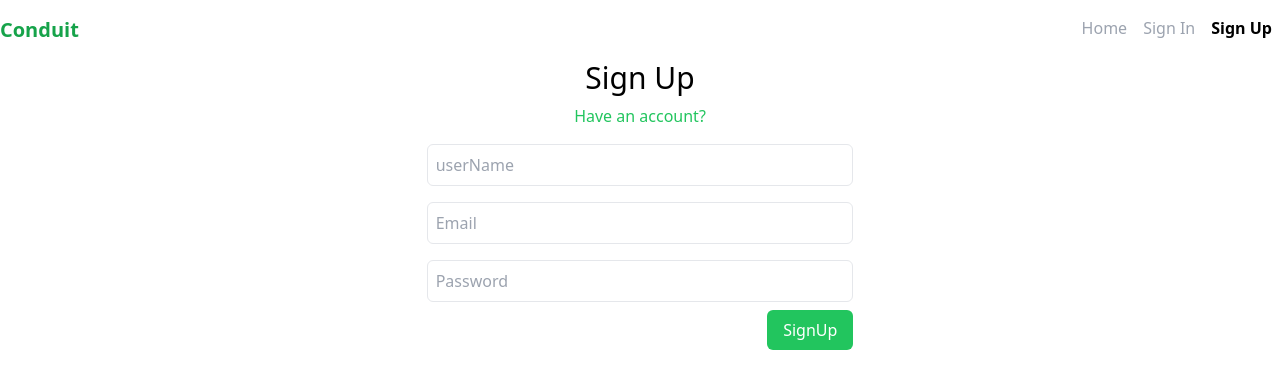
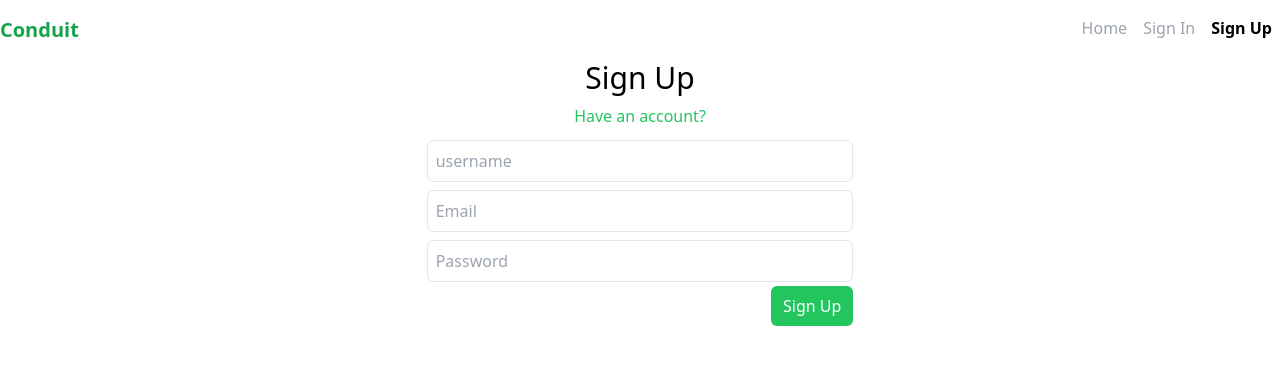
Before and after one commit to SmithankumarR/Blog-App, a React (Create React App) app in the folder blog-app/: page /sign-up in a window 1280 px wide. Shown: the top 388 px of the page. Built offline with nearby package versions, Linux system fonts and the light colour scheme.

Commit message:
Login and SignUp validation

```diff
--- a/blog-app/src/components/SignIn.js
+++ b/blog-app/src/components/SignIn.js
@@ -1,30 +1,64 @@
-import React from 'react'
-
+import React from "react";
+import validate from "../utils/validate";
 class SignIn extends React.Component {
     state = {
-        inputText: "",
-        password: null,
-    }
-    handleInput = ({ target: { value } }) => {
-        this.setState({
-            inputText: value,
-            password: value
-        })
-    }
+        email: "",
+        password: "",
+        errors: {
+            email: "",
+            password: "",
+        },
+    };
+    handleOnChange = (event) => {
+        let { name, value } = event.target;
+        let errors = { ...this.state.errors };
+        validate(errors, name, value)
+
+        this.setState({ [name]: value, errors, });
+    };
+    handleSubmit = (event) => {
+        event.preventDefault();
+    };
     render() {
+        const { email, password, errors } = this.state;
         return (
-                <form className='w-1/3 mx-auto relative '>
-                <h1 className='text-3xl text-center'>Sign in</h1>
-                <h3 className='text-green-500 font-medium my-2 text-center'>Need an account?</h3>
+            <form className="w-1/3 mx-auto relative " onSubmit={this.handleSubmit}>
+                <h1 className="text-3xl text-center">Sign in</h1>
+                <h3 className="text-green-500 font-medium my-2 text-center">
+                    Need an account?
+                </h3>
                 <fieldset>
                     <div>
-                        <input className='border p-2 rounded-md my-1 w-full' type="email" value={this.state.inputText} placeholder='Email' onChange={this.handleInput} />
-                        <input className='border p-2 rounded-md my-1 w-full' type="password" value={this.state.password} name="password" onClick={this.handleInput} placeholder='Password' />
+                        <input
+                            className="border p-2 rounded-md my-1 w-full"
+                            type="email"
+                            name="email"
+                            placeholder="Email"
+                            onChange={this.handleOnChange}
+                            value={email}
+                        />
+                        <span className="m-4 text-red-600 text-center font-semibold">{errors.email}</span>
+                        <input
+                            className="border p-2 rounded-md my-1 w-full"
+                            type="password"
+                            name="password"
+                            onChange={this.handleOnChange}
+                            placeholder="Password"
+                            value={password}
+                        />
+                        <span className="m-4 text-red-600 text-center font-semibold">{errors.password}</span>
                     </div>
-                        <button type="submit" value="Sign in" className='bg-green-500 rounded-md absolute right-0  text-white py-2 px-3 hover:bg-green-600'>Sign In</button>
+                    <button
+                        type="submit"
+                        value="Sign in"
+                        disabled={errors.email || errors.password}
+                        className="bg-green-500 rounded-md absolute right-0  text-white py-2 px-3 hover:bg-green-600 disabled:bg-slate-300 focus:outline-none"
+                    >
+                        Sign In
+                    </button>
                 </fieldset>
             </form>
-        )
+        );
     }
 }
 
--- a/blog-app/src/components/SignUp.js
+++ b/blog-app/src/components/SignUp.js
@@ -1,35 +1,76 @@
-import React from 'react'
-
-class SignIn extends React.Component {
+import React from "react";
+import validate from "../utils/validate";
+class signUp extends React.Component {
     state = {
-        inputText: "",
-        userName: "",
-        password: null,
-    }
-    handleInput = ({ target: { value } }) => {
-        this.setState({
-            inputText: value,
-            userName: value,
-            password: value
-        })
-    }
+        username: "",
+        email: "",
+        password: "",
+        errors: {
+            email: "",
+            username: "",
+            password: "",
+        },
+    };
+    handleOnChange = (event) => {
+        let { name, value } = event.target;
+        let errors = { ...this.state.errors };
+        validate(errors,name,value)
+        this.setState({ [name]: value, errors, });
+    };
+    handleSubmit = (event) => {
+        event.preventDefault();
+    };
     render() {
+        const { email, password, username, errors } = this.state;
         return (
-            <form className='w-1/3 mx-auto relative'>
-                <h1 className='text-3xl text-center'>Sign Up</h1>
-                <h3 className='text-green-500 font-medium my-2 text-center'>Have an account?</h3>
+            <form className="w-1/3 mx-auto relative " onSubmit={this.handleSubmit}>
+                <h1 className="text-3xl text-center">Sign Up</h1>
+                <h3 className="text-green-500 font-medium my-2 text-center">
+                    Have an account?
+                </h3>
                 <fieldset>
                     <div>
-                        <input className='border p-2 rounded-md my-2 w-full' type="text" value={this.state.userName} placeholder='userName' onChange={() => this.handleInput()} />
-                        <input className='border p-2 rounded-md my-2 w-full' type="email" value={this.state.inputText} placeholder='Email' onChange={() => this.handleInput()} />
-                        <input className='border p-2 rounded-md my-2 w-full' type="password" value={this.state.password} name="password" placeholder='Password' />
+                        <input
+                            className="border p-2 rounded-md my-1 w-full"
+                            type="text"
+                            name="username"
+                            placeholder="username"
+                            onChange={this.handleOnChange}
+                            value={username}
+                        />
+                        <span className="m-4 text-red-600 text-center font-semibold">{errors.username}</span>
+                        <input
+                            className="border p-2 rounded-md my-1 w-full"
+                            type="email"
+                            name="email"
+                            placeholder="Email"
+                            onChange={this.handleOnChange}
+                            value={email}
+                        />
+                        <span className="m-4 text-red-600 text-center font-semibold">{errors.email}</span>
+                        <input
+                            className="border p-2 rounded-md my-1 w-full"
+                            type="password"
+                            name="password"
+                            onChange={this.handleOnChange}
+                            placeholder="Password"
+                            value={password}
+                        />
+                        <span className="m-4 text-red-600 text-center font-semibold">{errors.password}</span>
                     </div>
-                    <button type="submit" value="Sign Up" className='bg-green-500 absolute right-0 py-2 px-4
-                    rounded-md text-white hover:bg-green-600'>SignUp</button>
+
+                    <button
+                        type="submit"
+                        value="Sign in"
+                        disabled={errors.email || errors.password || errors.username}
+                        className="bg-green-500 rounded-md absolute right-0  text-white py-2 px-3 hover:bg-green-600 disabled:bg-slate-300 focus:outline-none"
+                    >
+                        Sign Up
+                    </button>
                 </fieldset>
             </form>
-        )
+        );
     }
 }
 
-export default SignIn
+export default signUp;
--- /dev/null
+++ b/blog-app/src/utils/validate.js
@@ -0,0 +1,28 @@
+export default function validate(errors, name, value) {
+    switch (name) {
+        case 'username':
+            let usernameError = value.length >= 6 ? "" : "Username must be more than 6 characters"
+            errors.username = usernameError;
+            break;
+        case 'email':
+            let emailError =
+                value.indexOf('@') === -1 ? "Email does not contain @" : "";
+            errors.email = emailError;
+            break;
+        case 'password':
+            // check length of password
+            let passwordError;
+            if (value.length < 7) {
+                passwordError = "Password must be at-least 6 characters"
+            }
+            // check alphabets and number are present
+            let re = /^(?=.*[A-Za-z])(?=.*\d)[A-Za-z\d]/;
+            if (!re.test(value)) {
+                passwordError = "Password must contain a character and a number"
+            }
+            errors.password = passwordError;
+            break;
+        default:
+            return errors;
+    }
+}
```
